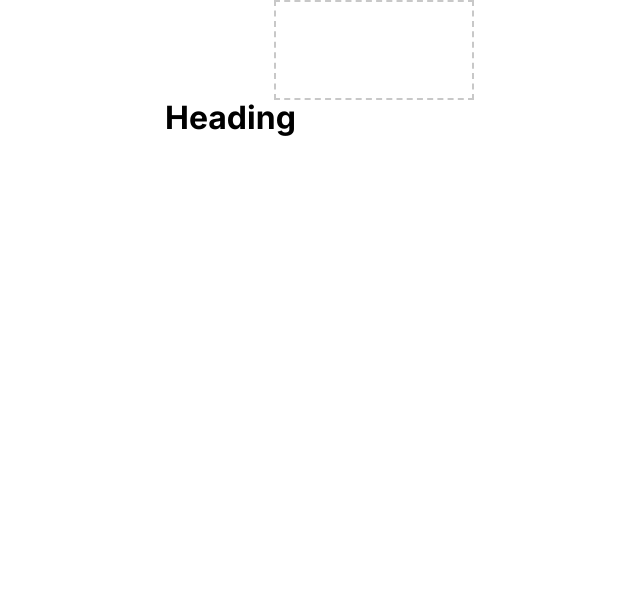
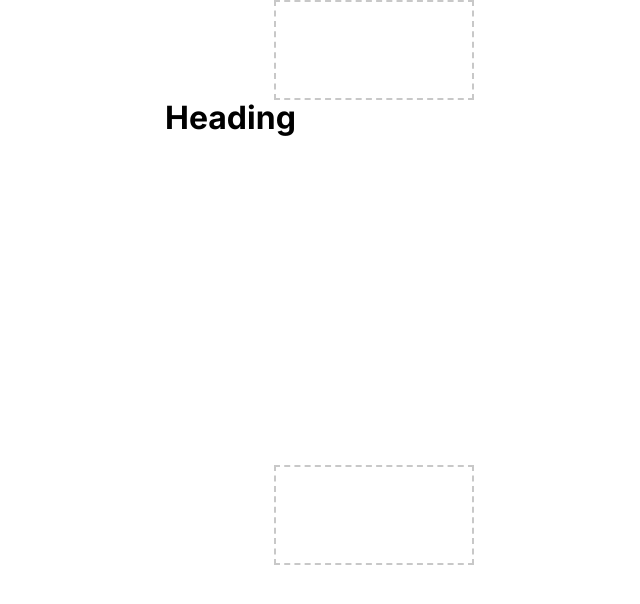
Before and after one commit to ionutpasca/Slippery-Enchanted-Stork-React, a React app: page / in a window 1280 px wide. Shown: the whole page, without its empty margins (266-906 px from the left). Built offline with nearby package versions, Linux system fonts and the light colour scheme.

Commit message:
Commit from TeleportHQ

```diff
--- a/src/views/home.css
+++ b/src/views/home.css
@@ -23,3 +23,12 @@
   align-items: flex-start;
   flex-direction: column;
 }
+.home-container3 {
+  flex: 0 0 auto;
+  width: 200px;
+  border: 2px dashed rgba(120, 120, 120, 0.4);
+  height: 100px;
+  display: flex;
+  align-items: flex-start;
+  flex-direction: column;
+}
--- a/src/views/home.js
+++ b/src/views/home.js
@@ -15,6 +15,7 @@ const Home = (props) => {
       <div className="home-container2">
         <h1>Heading</h1>
       </div>
+      <div className="home-container3"></div>
     </div>
   )
 }
```
